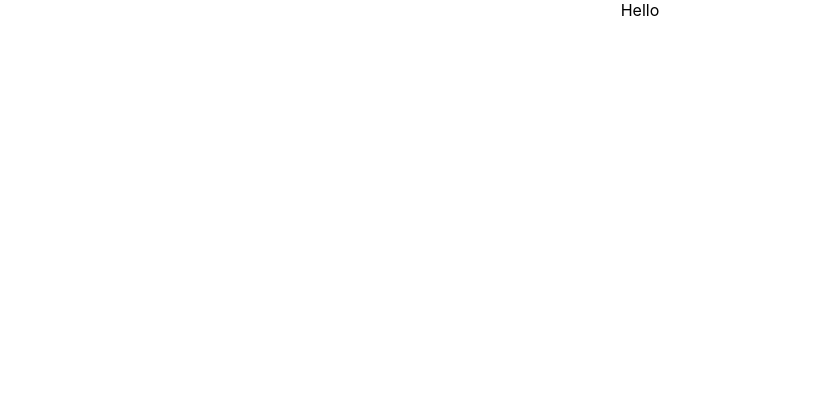
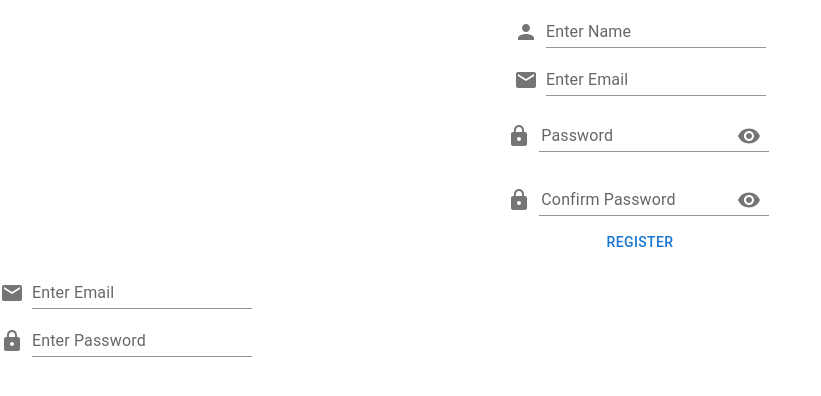
Before and after one commit to Sameer-472/HostelInn.com, a React (Create React App) app in the folder client/: page / in a window 1280 px wide. Shown: the top 396 px of the page, without its empty margins (0-821 px from the left). Built offline with nearby package versions, Linux system fonts and the light colour scheme.

Commit message:
created registration and login Form

```diff
--- a/client/package.json
+++ b/client/package.json
@@ -11,6 +11,7 @@
     "@testing-library/react": "^13.4.0",
     "@testing-library/user-event": "^13.5.0",
     "axios": "^0.27.2",
+    "formik": "^2.2.9",
     "react": "^18.2.0",
     "react-dom": "^18.2.0",
     "react-redux": "^8.0.2",
@@ -18,7 +19,8 @@
     "react-scripts": "5.0.1",
     "redux": "^4.2.0",
     "redux-thunk": "^2.4.1",
-    "web-vitals": "^2.1.4"
+    "web-vitals": "^2.1.4",
+    "yup": "^0.32.11"
   },
   "scripts": {
     "start": "react-scripts start",
--- a/client/src/App.js
+++ b/client/src/App.js
@@ -1,9 +1,15 @@
 import './App.css';
+import Login from './components/Login/Login';
+// import RegisterUser from './components/Registration/RegisterUser';
+import Registration from './components/Registration/Registration';
+
 
 function App() {
   return (
     <div className="App">
-      Hello
+      <Registration/>
+      <Login/>
+
     </div>
   );
 }
--- /dev/null
+++ b/client/src/components/Login/Login.jsx
@@ -0,0 +1,42 @@
+import React,{useState} from 'react'
+import {Box,TextField, FormControl,FormGroup} from '@mui/material';
+import MailIcon from '@mui/icons-material/Mail';
+import LockIcon from '@mui/icons-material/Lock';
+
+
+
+
+function Login() {
+    const initialValues={
+        email:'',
+        password:'',
+    }
+
+    const [values,setValues]=useState(initialValues)
+
+    const handleChange=(e)=>{
+        setValues({...values,[e.target.name]:e.target.value});
+        console.log(values);
+    }
+    return (
+    <FormGroup>
+        <FormControl>
+            <Box sx={{ display: 'flex', alignItems: 'flex-end' }}>
+            <MailIcon sx={{ color: 'action.active', mr: 1, my: 0.5 }} />
+            <TextField id="input-with-sx" label="Enter Email" variant="standard" name='email' onChange={(e)=>handleChange(e)} value={values.email} />
+            </Box>
+
+        </FormControl>
+        <FormControl>
+            <Box sx={{ display: 'flex', alignItems: 'flex-end' }}>
+            <LockIcon sx={{ color: 'action.active', mr: 1, my: 0.5 }} />
+            <TextField type='password' id="input-with-sx" label="Enter Password" variant="standard" name='password' onChange={(e)=>handleChange(e)} value={values.password} />
+            </Box>
+
+        </FormControl>
+
+    </FormGroup>
+  )
+}
+
+export default Login
--- /dev/null
+++ b/client/src/components/Registration/Registration.jsx
@@ -0,0 +1,148 @@
+import React from 'react'
+import {FormGroup,FormControl,Button ,IconButton ,InputLabel,TextField,Input ,styled,Box,Typography} from '@mui/material'
+import PersonIcon from '@mui/icons-material/Person';
+import { useState } from 'react';
+import Visibility from '@mui/icons-material/Visibility';
+import VisibilityOff from '@mui/icons-material/VisibilityOff';
+import InputAdornment from '@mui/material/InputAdornment';
+import LockIcon from '@mui/icons-material/Lock';
+import { useFormik } from "formik";
+import { SignUpSchema } from '../Yup/RegisterValidation';
+import MailIcon from '@mui/icons-material/Mail';
+
+const FGroup=styled(FormGroup)`
+display:flex;
+justify-content:center;
+flex-direction:center;
+align-items:center;
+`
+function Registration() {
+
+    const initialValue={
+        name:'',
+        email:'',
+        password:'',
+        showPassword:false,
+        confirmPassword:''
+    }
+    const [signUpValues,setValues]=useState(initialValue)
+      const { handleBlur,values, touched, errors,handleChange,handleSubmit } = useFormik({
+        initialValues: initialValue,
+        validationSchema:SignUpSchema,
+        validateOnChange:true,
+        onSubmit: (values, action) => {
+            const {name} = values;
+            console.log(name);
+          console.log(values);
+          action.resetForm();
+        },
+      });
+
+
+
+
+    // const handleChange=(e)=>{
+    //     setValues({...signUpValues,[e.target.name]:e.target.value});
+    //     // const {name,email,password}=signUpValues;
+    //     // console.log(name);
+    // }
+
+    const handleClickShowPassword = () => {
+        setValues({
+          ...signUpValues,
+          showPassword: !signUpValues.showPassword,
+        });
+      };
+
+      const handleMouseDownPassword = (event) => {
+        event.preventDefault();
+      };
+
+
+  return (
+
+    <FGroup>
+        <FormControl>
+            <Box sx={{ display: 'flex', alignItems: 'flex-end' }}>
+            <PersonIcon sx={{ color: 'action.active', mr: 1, my: 0.5 }} />
+            <TextField onBlur={handleBlur} id="input-with-sx" label="Enter Name" variant="standard" name='name' onChange={handleChange} value={values.name} />
+            </Box>
+            {touched.name && errors.name ? (
+                      <Typography style={{fontSize:14,color:'red'}}>{errors.name}</Typography>
+                    ) : null}
+        </FormControl>
+
+        <FormControl>
+            <Box sx={{ display: 'flex', alignItems: 'flex-end' }}>
+            <MailIcon sx={{ color: 'action.active', mr: 1, my: 0.5 }} />
+            <TextField onBlur={handleBlur} id="input-with-sx" label="Enter Email" variant="standard" name='email' onChange={handleChange} value={values.email} />
+            </Box>
+            {touched.email && errors.email ? (
+                      <Typography style={{fontSize:14,color:'red'}}>{errors.email}</Typography>
+                    ) : null}
+        </FormControl>
+
+        <FormControl sx={{ m: 1, width: '25.5ch' }} variant="standard">
+        <Box sx={{ display: 'flex', alignItems: 'flex-end' }}>
+          <LockIcon sx={{ color: 'action.active', ml:-.5, mr: 1, my: 0.5 }} />
+          <InputLabel htmlFor="standard-adornment-password" style={{paddingLeft:30}}>Password</InputLabel>
+          <Input
+            onBlur={handleBlur}
+            value={values.password}
+            id="standard-adornment-password"
+            type={signUpValues.showPassword ? 'text' : 'password'}
+            onChange={handleChange}
+            name='password'
+            endAdornment={
+              <InputAdornment position="end">
+                <IconButton
+                  aria-label="toggle password visibility"
+                  onClick={handleClickShowPassword}
+                  onMouseDown={handleMouseDownPassword}
+                >
+                  {signUpValues.showPassword ? <VisibilityOff /> : <Visibility />}
+                </IconButton>
+              </InputAdornment>
+            }
+          />
+          </Box>
+          {touched.password && errors.password ? (
+                      <Typography style={{fontSize:14,color:'red'}}>{errors.password}</Typography>
+                    ) : null}
+        </FormControl>
+        <FormControl sx={{ m: 1, width: '25.5ch' }} variant="standard">
+        <Box sx={{ display: 'flex', alignItems: 'flex-end' }}>
+          <LockIcon sx={{ color: 'action.active', ml:-.5, mr: 1, my: 0.5 }} />
+          <InputLabel htmlFor="standard-adornment-password" style={{paddingLeft:30}}>Confirm Password</InputLabel>
+          <Input
+          onBlur={handleBlur}
+            value={values.confirmPassword}
+            id="standard-adornment-password"
+            type={signUpValues.showPassword ? 'text' : 'password'}
+            onChange={handleChange}
+            name='confirmPassword'
+            endAdornment={
+              <InputAdornment position="end">
+                <IconButton
+                  aria-label="toggle password visibility"
+                  onClick={handleClickShowPassword}
+                  onMouseDown={handleMouseDownPassword}
+                >
+                  {signUpValues.showPassword ? <VisibilityOff /> : <Visibility />}
+                </IconButton>
+              </InputAdornment>
+            }
+          />
+          </Box>
+          {touched.confirmPassword && errors.confirmPassword ? (
+                      <Typography style={{fontSize:14,color:'red'}}>{errors.confirmPassword}</Typography>
+                    ) : null}
+        </FormControl>
+        <Button onClick={handleSubmit}> Register </Button>
+
+    </FGroup>
+
+  )
+}
+
+export default Registration
--- /dev/null
+++ b/client/src/components/Yup/RegisterValidation.jsx
@@ -0,0 +1,9 @@
+import * as Yup from 'yup';
+
+
+export const SignUpSchema=Yup.object({
+    name:Yup.string().min(4).max(20).required("Please Enter minimum 4 letters"),
+    email:Yup.string().email().required("Please Enter Valid Email"),
+    password:Yup.string().required("Please Enter Password with minimum 8 letters").min(8),
+    confirmPassword:Yup.string().required().oneOf([Yup.ref("password"),null],"Password Must Match")
+})
```
Also changed, not shown: 1 other file (tests, documents, lock files or other folders).
